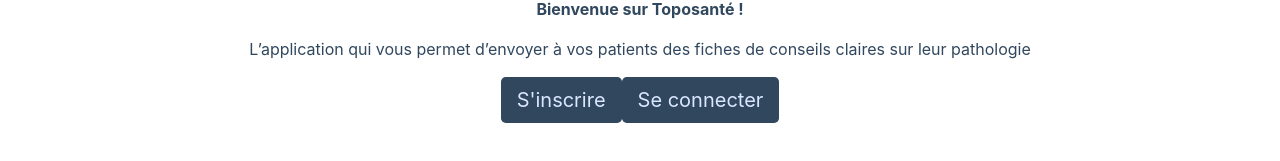
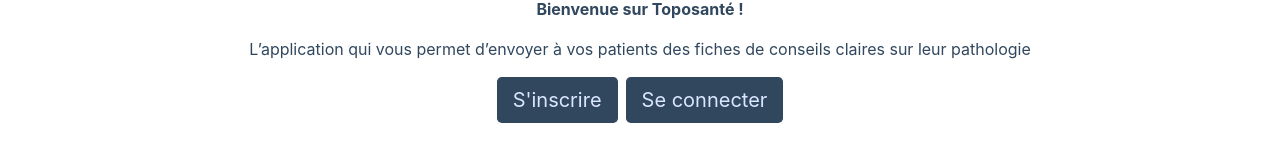
Before and after one commit to woccelli/pharma-app, a React (Create React App) app in the folder frontend/: page / in a window 1280 px wide. Shown: the part 429-590 px from the top of the page. Built offline with nearby package versions, Linux system fonts and the light colour scheme; what @react-pdf/renderer would draw is missing.

Commit message:
Add margin to landing buttons

```diff
--- a/frontend/src/components/layout/Landing.js
+++ b/frontend/src/components/layout/Landing.js
@@ -30,8 +30,8 @@ class Landing extends Component {
                L’application qui vous permet d’envoyer à vos patients des fiches de conseils claires sur leur pathologie
             </p>
             <div  style={{verticalAlign: "middle"}}>
-          <Button type="button" as={Link} to="/register" className="btn btn-secondary btn-lg ">S'inscrire</Button>
-          <Button type="button" as={Link} to="/login" className="btn btn-primary btn-lg" >Se connecter</Button>
+          <Button type="button" as={Link} to="/register" className="btn btn-secondary btn-lg mr-1">S'inscrire</Button>
+          <Button type="button" as={Link} to="/login" className="btn btn-primary btn-lg ml-1" >Se connecter</Button>
           </div>
 
       </Container>
```
